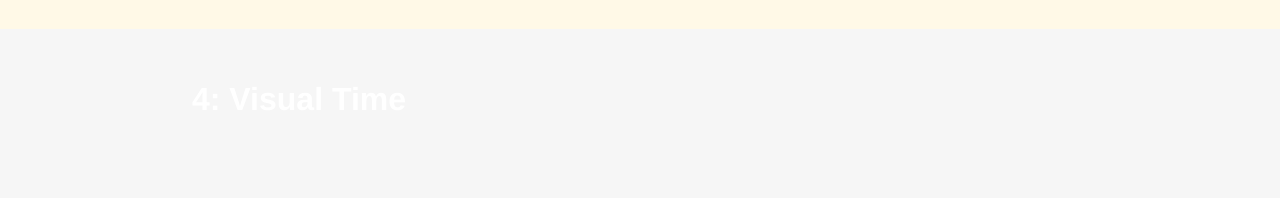
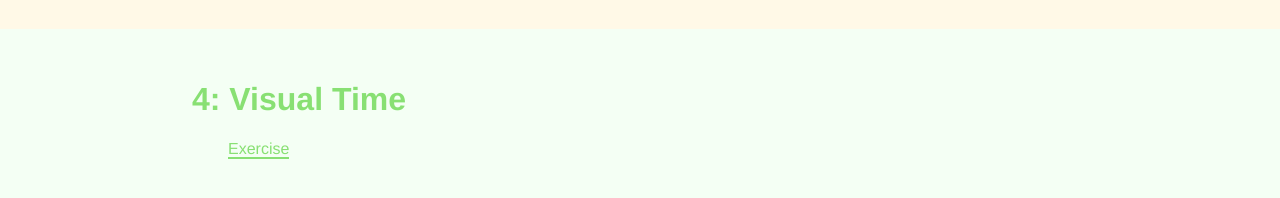
Before and after one commit to geekydatamonkey/exd-home, a website: page app/index.html in a window 1280 px wide. Shown: the part 806-1004 px from the top of the page. Drawn offline with nearby package versions, Linux system fonts and the light colour scheme; files that its build step writes are made by us from their sources.

Commit message:
exercise 4

```diff
--- a/app/index.html
+++ b/app/index.html
@@ -64,6 +64,7 @@
         <div class="container">
           <h2>4: Visual Time</h2>
           <ul>
+            <li><a href="http://jjohnson136.studio.mcad.edu/exd-projects/exercise4">Exercise</a></li>
           </ul>
         </div><!-- .container -->
       </article><!-- .post-thumb -->
--- a/app/styles/_post-thumb.scss
+++ b/app/styles/_post-thumb.scss
@@ -55,3 +55,13 @@
     &:hover{ color: mix($black, $text-color, 10%);}
   }
 }
+
+.post-thumb:nth-of-type(4) {
+  $text-color: $green;
+  background-color: $green-light;
+  color: $text-color;
+  a {
+    color: $text-color;
+    &:hover{ color: mix($black, $text-color, 10%);}
+  }
+}
--- a/app/styles/_variables.scss
+++ b/app/styles/_variables.scss
@@ -20,3 +20,5 @@ $orange: #FFA259;
 $orange-light: #FFF8F4;
 $yellow: #F0CC11;
 $yellow-light: #FFF9E7;
+$green: #88E073;
+$green-light: #F4FFF4;
```
